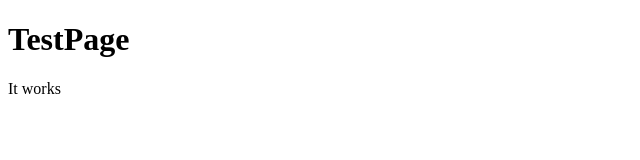
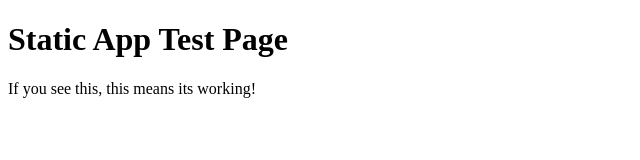
Before and after one commit to adamrb/ApacheTestApp, a plain HTML site: page index.html in a window 1280 px wide. Shown: the whole page, without its empty margins (0-640 px from the left). Drawn offline with Linux system fonts and the light colour scheme.

Commit message:
Index.html chage
Added new stuff

```diff
--- a/index.html
+++ b/index.html
@@ -2,9 +2,9 @@
 <html>
 <body>
 
-<h1>TestPage</h1>
+<h1>Static App Test Page</h1>
 
-<p>It works</p>
+<p>If you see this, this means its working!</p>
 
 </body>
 </html>
```
